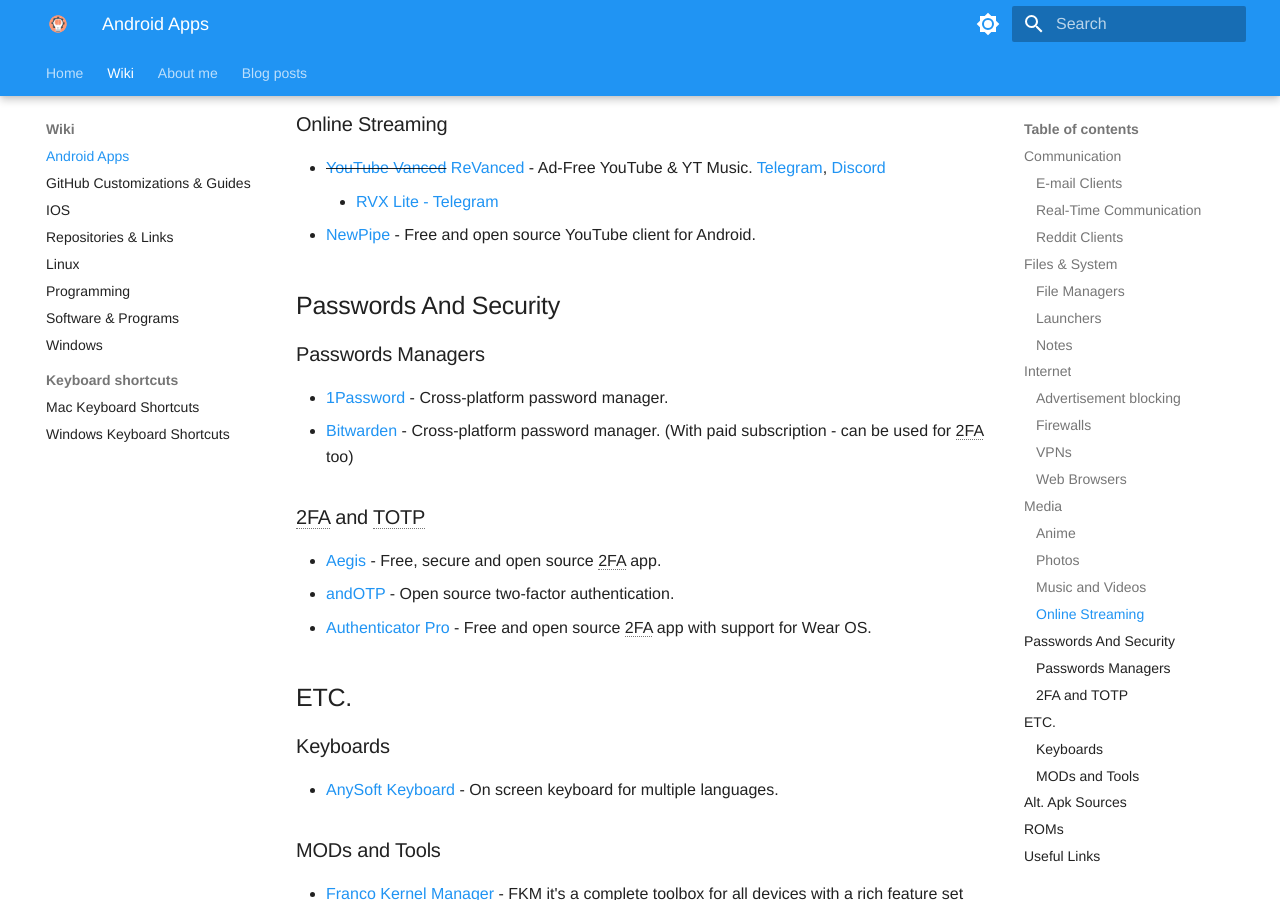
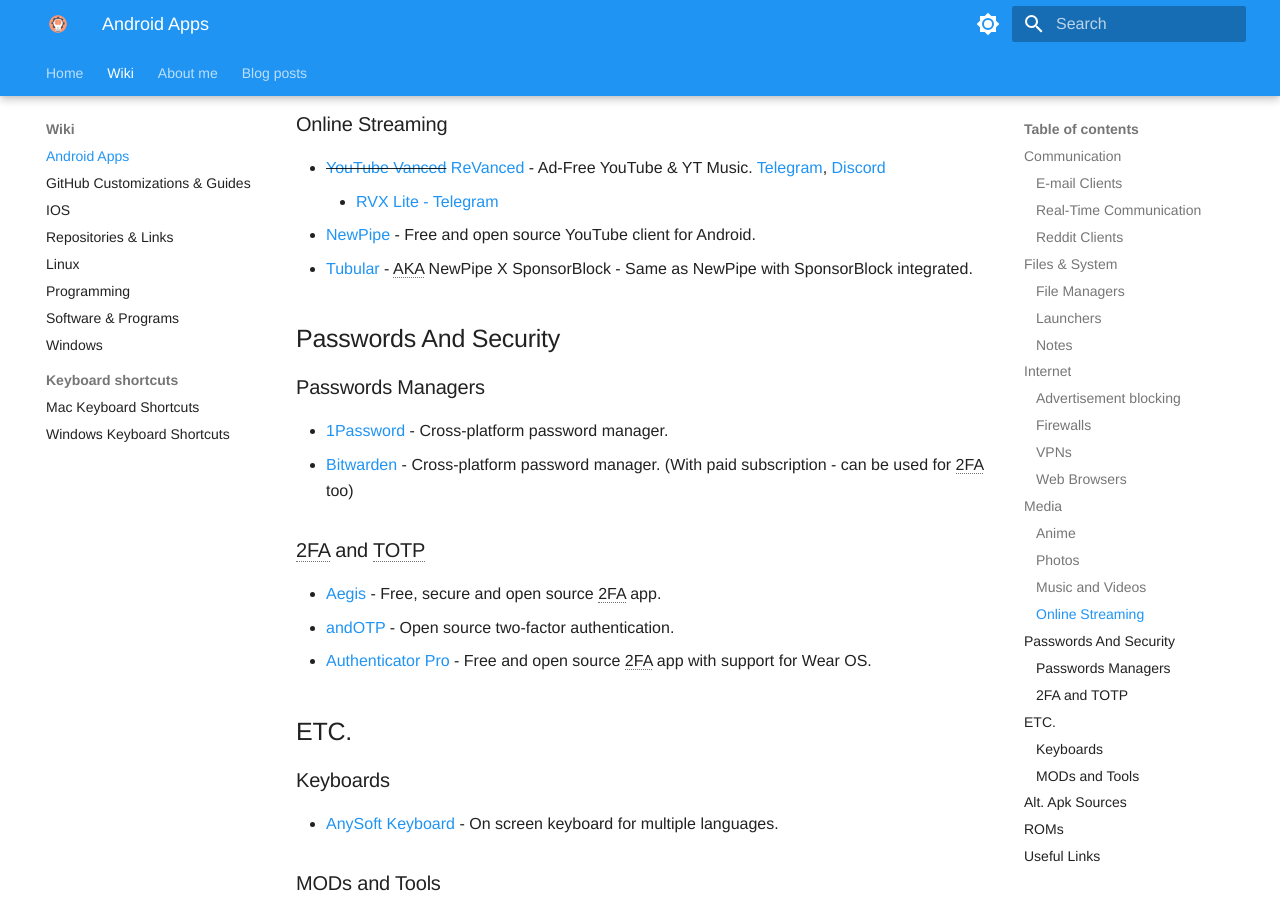
Before and after one commit to ZivSimchoni/Zwiki, an MkDocs documentation site: the page built from docs/Wiki/Android.md, in a window 1280 px wide and 900 px high, scrolled down 3378 px. Built offline with MkDocs 1.6.1 and Material for MkDocs 9.7.7, drawn with Linux system fonts in a browser that asks for light colours; some web fonts are replaced.

Commit message:
Add Tubular

```diff
--- a/docs/Wiki/Android.md
+++ b/docs/Wiki/Android.md
@@ -116,6 +116,7 @@
 -   ~~[YouTube Vanced](https://vancedapp.com)~~ [ReVanced](https://github.com/revanced) - Ad-Free YouTube & YT Music. [Telegram](https://t.me/app_revanced), [Discord](https://discord.com/invite/rF2YcEjcrT)
     -   [RVX Lite - Telegram](https://t.me/rvx_lite)
 -   [NewPipe](https://newpipe.net) - Free and open source YouTube client for Android.
+-   [Tubular](https://github.com/polymorphicshade/Tubular) - AKA NewPipe X SponsorBlock - Same as NewPipe with SponsorBlock integrated.
 
 ## Passwords And Security
 
```
